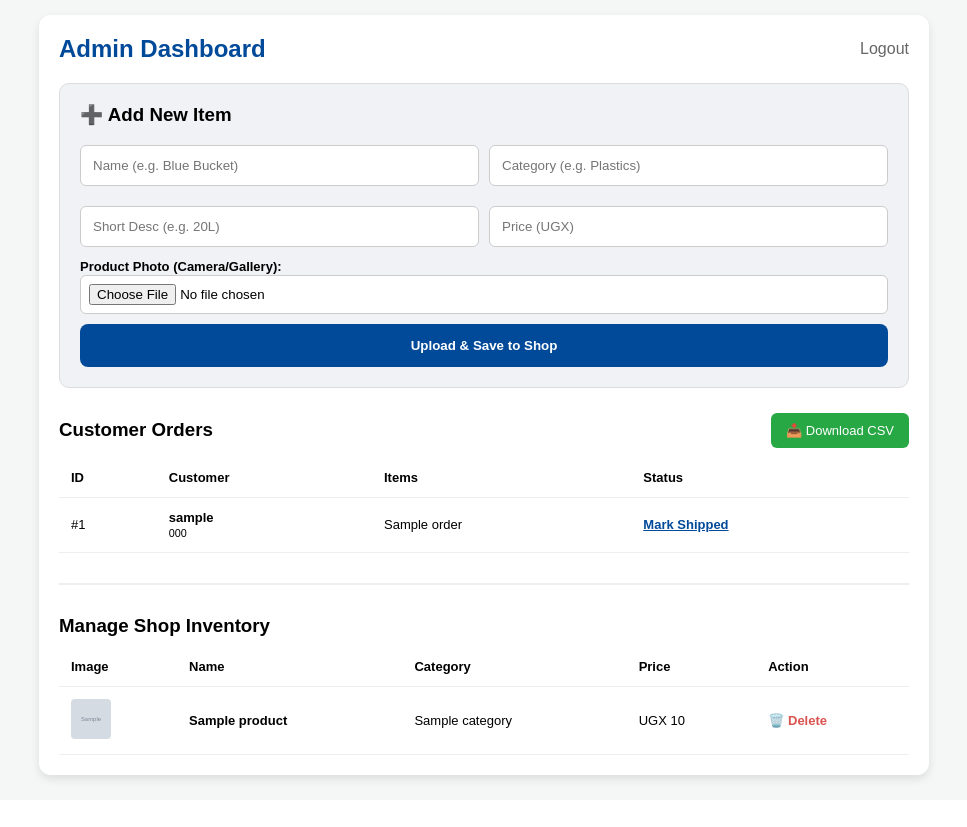
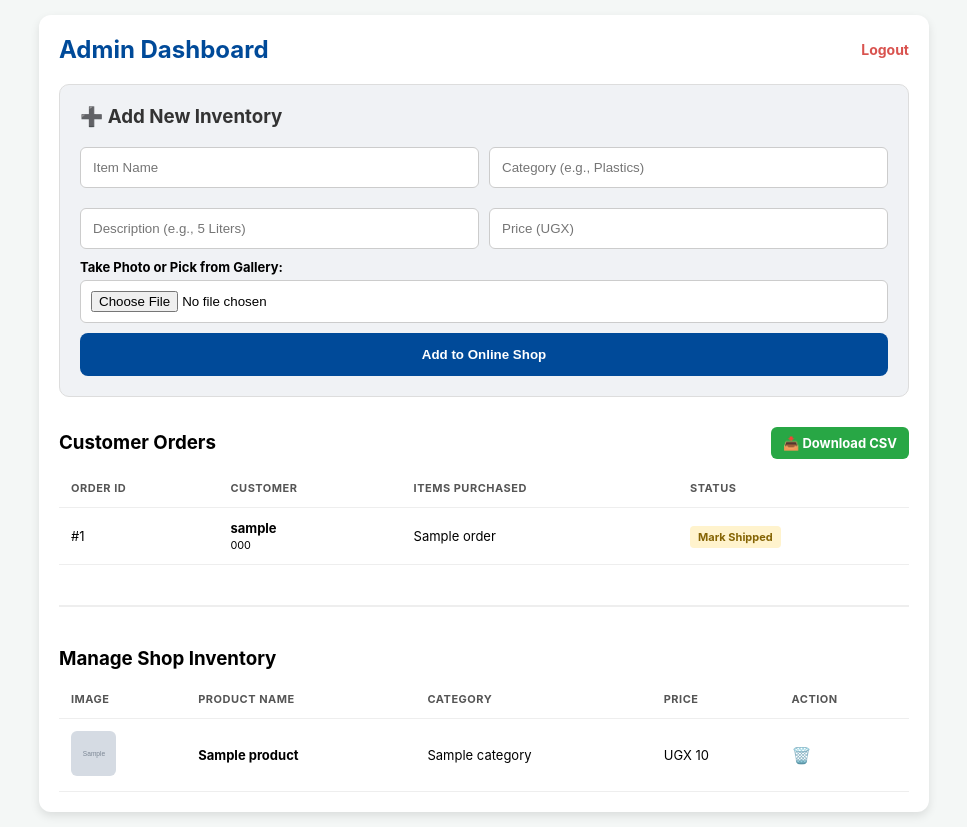
Before and after one commit to FAR-ANALYST/phionah-plastics, a Flask app: template templates/admin.html in a window 1280 px wide. Shown: the whole page, without its empty margins (156-1123 px from the left). Before the commit the page ends 786 px from the top, so only its background shows below. Run offline with Flask 3, Linux system fonts and the light colour scheme; the template is opened without the code that fills it: most values are stand-ins (such as "Sample title", 1, 10 or a date in 2020); grey boxes marked "Sample" are stand-in pictures.

Commit message:
Update admin.html

```diff
--- a/templates/admin.html
+++ b/templates/admin.html
@@ -4,56 +4,91 @@
     <meta name="viewport" content="width=device-width, initial-scale=1.0">
     <title>Admin Panel | Phionah's Shops</title>
     <style>
-        body { font-family: sans-serif; background: #f4f7f6; padding: 15px; margin: 0; }
+        :root { --blue: #004a99; --orange: #ff6600; --light-gray: #f4f7f6; }
+        body { font-family: -apple-system, BlinkMacSystemFont, "Segoe UI", Roboto, sans-serif; background: var(--light-gray); padding: 15px; margin: 0; }
         .container { max-width: 850px; margin: auto; background: white; padding: 20px; border-radius: 12px; box-shadow: 0 4px 10px rgba(0,0,0,0.1); }
+
         .box { background: #f0f2f5; padding: 20px; border-radius: 10px; margin-bottom: 25px; border: 1px solid #ddd; }
         input { padding: 12px; margin-bottom: 10px; border: 1px solid #ccc; border-radius: 6px; width: 100%; box-sizing: border-box; }
-        .btn-add { background: #004a99; color: white; border: none; padding: 14px; width: 100%; border-radius: 8px; font-weight: bold; cursor: pointer; }
-        .btn-csv { background: #28a745; color: white; padding: 10px 15px; text-decoration: none; border-radius: 6px; font-size: 13px; }
-        table { width: 100%; border-collapse: collapse; font-size: 13px; margin-top: 10px; }
+
+        .btn-add { background: var(--blue); color: white; border: none; padding: 14px; width: 100%; border-radius: 8px; font-weight: bold; cursor: pointer; }
+        .btn-csv { background: #28a745; color: white; padding: 8px 12px; text-decoration: none; border-radius: 6px; font-size: 13px; font-weight: bold; }
+
+        table { width: 100%; border-collapse: collapse; font-size: 13px; margin-top: 10px; background: white; }
         th, td { padding: 12px; border-bottom: 1px solid #eee; text-align: left; }
-        .delete-link { color: #d9534f; text-decoration: none; font-weight: bold; }
+        th { color: #555; text-transform: uppercase; font-size: 11px; letter-spacing: 0.5px; }
+
+        .delete-link { color: #d9534f; text-decoration: none; font-weight: bold; font-size: 16px; }
+
+        summary {
+            background: #e9ecef;
+            padding: 12px;
+            border-radius: 8px;
+            cursor: pointer;
+            text-align: center;
+            font-size: 13px;
+            font-weight: bold;
+            color: var(--blue);
+            list-style: none;
+            margin-top: 10px;
+        }
+        summary::-webkit-details-marker { display: none; }
+
+        .status-badge { padding: 4px 8px; border-radius: 4px; font-weight: bold; font-size: 11px; text-decoration: none; }
+        .status-pending { background: #fff3cd; color: #856404; }
+        .status-shipped { color: #28a745; }
     </style>
 </head>
 <body>
+
 <div class="container">
     <div style="display: flex; justify-content: space-between; align-items: center; margin-bottom: 20px;">
-        <h2 style="color: #004a99; margin: 0;">Admin Dashboard</h2>
-        <a href="/logout" style="color: #666; text-decoration: none;">Logout</a>
+        <h2 style="color: var(--blue); margin: 0;">Admin Dashboard</h2>
+        <a href="/logout" style="color: #d9534f; text-decoration: none; font-weight: bold; font-size: 14px;">Logout</a>
     </div>
 
     <div class="box">
-        <h3 style="margin-top: 0;">➕ Add New Item</h3>
+        <h3 style="margin-top: 0; color: #333;">➕ Add New Inventory</h3>
         <form action="/add_product" method="POST" enctype="multipart/form-data">
             <div style="display: grid; grid-template-columns: 1fr 1fr; gap: 10px;">
-                <input type="text" name="name" placeholder="Name (e.g. Blue Bucket)" required>
-                <input type="text" name="category" placeholder="Category (e.g. Plastics)" required>
-                <input type="text" name="description" placeholder="Short Desc (e.g. 20L)" required>
+                <input type="text" name="name" placeholder="Item Name" required>
+                <input type="text" name="category" placeholder="Category (e.g., Plastics)" required>
+                <input type="text" name="description" placeholder="Description (e.g., 5 Liters)" required>
                 <input type="number" name="price" placeholder="Price (UGX)" required>
             </div>
-            <label style="font-weight: bold; font-size: 13px;">Product Photo (Camera/Gallery):</label>
-            <input type="file" name="product_image" accept="image/*" required style="background: white; padding: 8px;">
-            <button type="submit" class="btn-add">Upload & Save to Shop</button>
+            <label style="font-weight: bold; font-size: 13px; display: block; margin-bottom: 5px;">Take Photo or Pick from Gallery:</label>
+            <input type="file" name="product_image" accept="image/*" required style="background: white; padding: 10px;">
+            <button type="submit" class="btn-add">Add to Online Shop</button>
         </form>
     </div>
 
-    <div style="display: flex; justify-content: space-between; align-items: center;">
+    <div style="display: flex; justify-content: space-between; align-items: center; margin-top: 30px;">
         <h3 style="margin: 0;">Customer Orders</h3>
         <a href="/export_orders" class="btn-csv">📥 Download CSV</a>
     </div>
+
     <div style="overflow-x: auto;">
         <table>
-            <thead><tr><th>ID</th><th>Customer</th><th>Items</th><th>Status</th></tr></thead>
+            <thead>
+                <tr>
+                    <th>Order ID</th>
+                    <th>Customer</th>
+                    <th>Items Purchased</th>
+                    <th>Status</th>
+                </tr>
+            </thead>
             <tbody>
-                {% for o in orders %}
+                {% for o in orders[:5] %}
                 <tr>
                     <td>#{{ o.order_id }}</td>
                     <td><strong>{{ o.username }}</strong><br><small>{{ o.phone }}</small></td>
                     <td>{{ o.item_name }}</td>
                     <td>
                         {% if o.status == 'Pending' %}
-                        <a href="/update_status/{{ o.order_id }}" style="color: #004a99; font-weight: bold;">Mark Shipped</a>
-                        {% else %} ✅ Shipped {% endif %}
+                        <a href="/update_status/{{ o.order_id }}" class="status-badge status-pending">Mark Shipped</a>
+                        {% else %}
+                        <span class="status-shipped">✅ Shipped</span>
+                        {% endif %}
                     </td>
                 </tr>
                 {% endfor %}
@@ -61,27 +96,80 @@
         </table>
     </div>
 
-    <hr style="margin: 30px 0; border: 0.5px solid #eee;">
+    {% if orders|length > 5 %}
+    <details>
+        <summary>View All Previous Orders ({{ orders|length - 5 }} more)</summary>
+        <div style="overflow-x: auto;">
+            <table>
+                <tbody>
+                    {% for o in orders[5:] %}
+                    <tr>
+                        <td>#{{ o.order_id }}</td>
+                        <td><strong>{{ o.username }}</strong></td>
+                        <td>{{ o.item_name }}</td>
+                        <td>{{ o.status }}</td>
+                    </tr>
+                    {% endfor %}
+                </tbody>
+            </table>
+        </div>
+    </details>
+    {% endif %}
+
+    <hr style="margin: 40px 0; border: 0.5px solid #eee;">
 
     <h3 style="margin: 0;">Manage Shop Inventory</h3>
     <div style="overflow-x: auto;">
         <table>
-            <thead><tr><th>Image</th><th>Name</th><th>Category</th><th>Price</th><th>Action</th></tr></thead>
+            <thead>
+                <tr>
+                    <th>Image</th>
+                    <th>Product Name</th>
+                    <th>Category</th>
+                    <th>Price</th>
+                    <th>Action</th>
+                </tr>
+            </thead>
             <tbody>
-                {% for p in products %}
+                {% for p in products[:5] %}
                 <tr>
-                    <td><img src="{{ p.image_url }}" style="width: 40px; height: 40px; object-fit: cover; border-radius: 4px;"></td>
+                    <td><img src="{{ p.image_url }}" style="width: 45px; height: 45px; object-fit: cover; border-radius: 6px;"></td>
                     <td><strong>{{ p.name }}</strong></td>
                     <td>{{ p.category }}</td>
                     <td>UGX {{ "{:,}".format(p.price) }}</td>
                     <td>
-                        <a href="/delete_product/{{ p.id }}" class="delete-link" onclick="return confirm('Delete this product from shop?')">🗑️ Delete</a>
+                        <a href="/delete_product/{{ p.id }}" class="delete-link" onclick="return confirm('Is this item out of stock? It will be removed from the shop.')">🗑️</a>
                     </td>
                 </tr>
                 {% endfor %}
             </tbody>
         </table>
     </div>
+
+    {% if products|length > 5 %}
+    <details>
+        <summary>View Remaining Inventory ({{ products|length - 5 }} more)</summary>
+        <div style="overflow-x: auto;">
+            <table>
+                <tbody>
+                    {% for p in products[5:] %}
+                    <tr>
+                        <td><img src="{{ p.image_url }}" style="width: 35px; height: 35px; object-fit: cover; border-radius: 4px;"></td>
+                        <td>{{ p.name }}</td>
+                        <td>{{ p.category }}</td>
+                        <td>UGX {{ "{:,}".format(p.price) }}</td>
+                        <td>
+                            <a href="/delete_product/{{ p.id }}" class="delete-link" onclick="return confirm('Remove product?')">🗑️</a>
+                        </td>
+                    </tr>
+                    {% endfor %}
+                </tbody>
+            </table>
+        </div>
+    </details>
+    {% endif %}
+
 </div>
+
 </body>
 </html>
```
